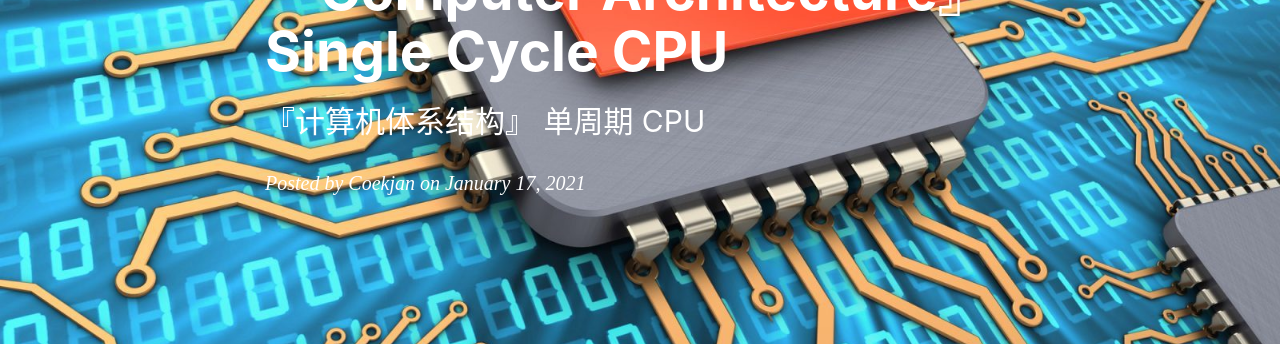
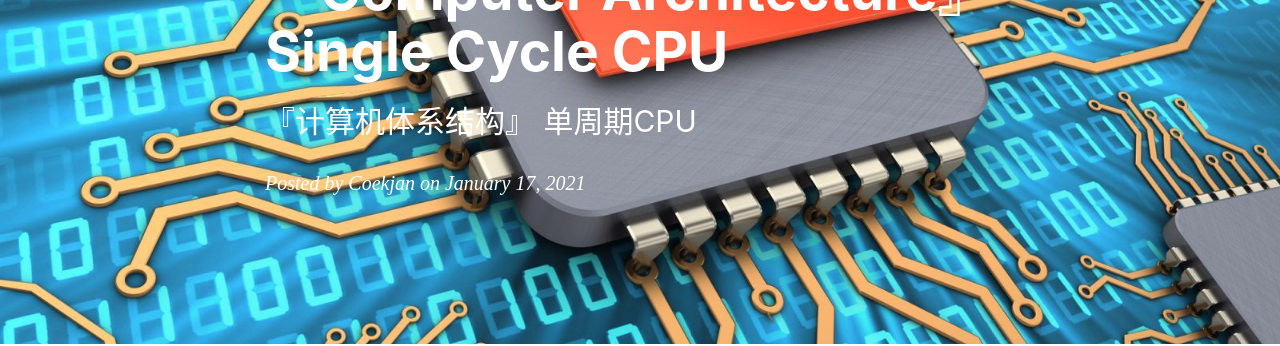
Before and after one commit to Coekjan/coekjan.github.io, a Jekyll site: the page built from _posts/Computer-Architecture/2021-01-17-Single-Cycle-CPU.md, in a window 1280 px wide and 900 px high. Shown: the part 239-585 px from the top of the window. Built offline with Jekyll 4.4.1, drawn with Linux system fonts in a browser that asks for light colours; nearby versions of some CDN libraries; comment, search, counter and statistics services are not loaded.

```diff
--- a/_posts/Computer-Architecture/2021-01-17-Single-Cycle-CPU.md
+++ b/_posts/Computer-Architecture/2021-01-17-Single-Cycle-CPU.md
@@ -1,7 +1,7 @@
 ---
 layout:     post
 title:      『Computer Architecture』 Single Cycle CPU
-subtitle:   『计算机体系结构』 单周期 CPU
+subtitle:   『计算机体系结构』 单周期CPU
 date:       2021-01-17
 author:     Coekjan
 header-img: img/post-bg-CA.jpg
```
